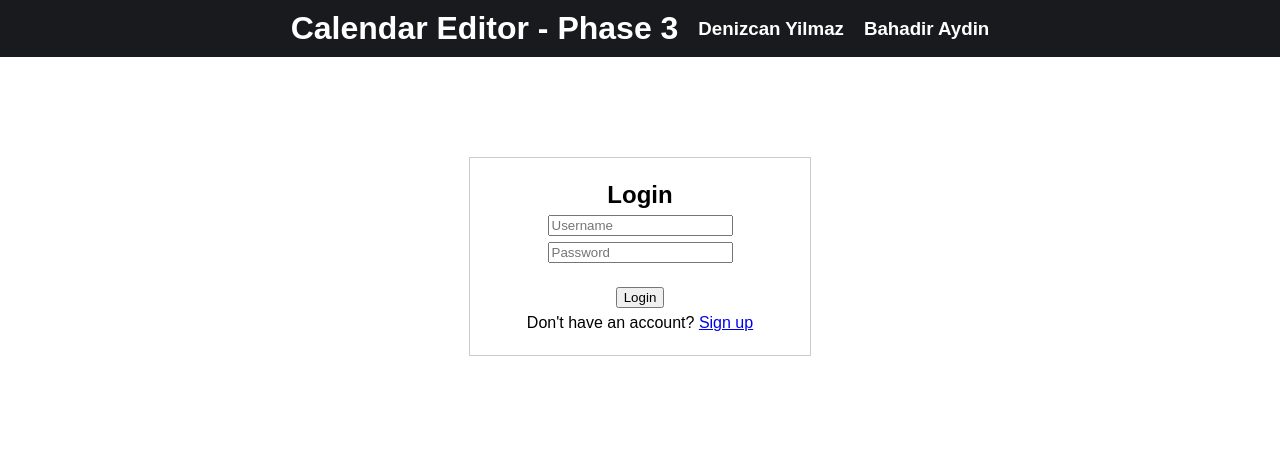
After one commit to BahadirAydin/calendar-editor, a Django app: page /login/ in a window 1280 px wide. The commit adds this page. Shown: the top 455 px of the page. Run offline with Django 5.2, Linux system fonts and the light colour scheme.

Commit message:
template for login&signup

```diff
--- a/client_phase3/client_phase3/urls.py
+++ b/client_phase3/client_phase3/urls.py
@@ -20,6 +20,8 @@ from phase3_server.views import *
 
 urlpatterns = [
     path('admin/', admin.site.urls),
-    path('connect/', connect_view),
+    path('', connect_view),
     path('other/', test_view),
+    path('login/', login_view, name='login'),
+    path('signup/', signup_view, name='signup'),
 ]
--- a/client_phase3/phase3_server/views.py
+++ b/client_phase3/phase3_server/views.py
@@ -1,12 +1,19 @@
 from django.http import HttpResponse
 from django.shortcuts import render
 from .tcp_connection_manager import TCPConnectionManager
+from django.urls import reverse
+from django.shortcuts import redirect
+from django.contrib import messages
 
 tcp_manager = TCPConnectionManager()
 
 def connect_view(request):
     tcp_manager.connect('localhost', 1423)
-    return render(request, "base.html")
+    if tcp_manager.client_socket:
+        url = reverse('login')
+        return redirect(url)
+    else:
+        return HttpResponse("<h1>Could not establish connection. Make sure TCP server is up and running</h1>")
 
 def test_view(request):
     if tcp_manager.client_socket:
@@ -15,3 +22,25 @@ def test_view(request):
         return HttpResponse(response, content_type="text/plain")
     else:
         return HttpResponse("sdsdf", content_type="text/plain")
+
+def login_view(request):
+    if request.method == 'POST':
+        username = request.POST['username']
+        password = request.POST['password']
+        print(username, password)
+        # user = authenticate(request, username=username, password=password)
+        # if user is not None:
+        #     login(request, user)
+        #     return redirect('home')  # Redirect to a success page.
+        # else:
+        #     return render(request, 'login_signup.html', {'error': 'Invalid credentials'})
+    return render(request, 'login_signup.html')
+
+def signup_view(request):
+    if request.method == 'POST':
+        username = request.POST['username']
+        password = request.POST['password']
+        print(username, password)
+        # User.objects.create_user(username=username, password=password)
+        return redirect('login')  # Redirect to the login page after signup.
+    return render(request, 'login_signup.html')
--- a/client_phase3/templates/base.html
+++ b/client_phase3/templates/base.html
@@ -1,11 +1,45 @@
 <!DOCTYPE html>
-<html lang="en">
+<html>
 	<head>
-		<meta charset="UTF-8" />
-		<meta name="viewport" content="width=device-width, initial-scale=1.0" />
-		<title>Document</title>
+		<style>
+			* {
+				margin: 0;
+			}
+			.header-container {
+				display: flex;
+				justify-content: center;
+				align-items: center;
+				text-align: center;
+				background-color: #191a1d;
+				color: white;
+				padding: 10px 0;
+			}
+
+			.header-container h1,
+			.header-container h3 {
+				margin: 0 10px;
+			}
+			body {
+				font-family: Arial, sans-serif;
+			}
+			.form-container {
+				width: 300px;
+				margin: 100px auto;
+				padding: 20px;
+				border: 1px solid #ccc;
+			}
+			.hidden {
+				display: none;
+			}
+		</style>
 	</head>
 	<body>
-		<h1>Welcome</h1>
+		<div class="header-container">
+			<h1>Calendar Editor - Phase 3</h1>
+			<h3>Denizcan Yilmaz</h3>
+			<h3>Bahadir Aydin</h3>
+		</div>
+
+		{% block content %} {% endblock content %}
 	</body>
 </html>
--- /dev/null
+++ b/client_phase3/templates/login_signup.html
@@ -0,0 +1,77 @@
+{% extends 'base.html' %} {% block content %}
+<div class="form-container">
+	{% if messages %}
+	<div>
+		{% for message in messages %}
+		<p>{{ message }}</p>
+		{% endfor %}
+	</div>
+	{% endif %}
+
+	<form id="login-form" method="post" action="{% url 'login' %}">
+		{% csrf_token %}
+		<div class="simple_flex">
+			<h2>Login</h2>
+			<input type="text" name="username" placeholder="Username" required />
+			<input
+				type="password"
+				name="password"
+				placeholder="Password"
+				required
+			/><br />
+			<input type="submit" value="Login" />
+			<p>
+				Don't have an account? <a href="#" onclick="toggleForm()">Sign up</a>
+			</p>
+		</div>
+	</form>
+
+	<form
+		id="signup-form"
+		class="hidden"
+		method="post"
+		action="{% url 'signup' %}"
+	>
+		{% csrf_token %}
+		<div class="simple_flex">
+			<h2>Sign Up</h2>
+			<input type="text" name="username" placeholder="Username" required />
+			<input
+				type="password"
+				name="password"
+				placeholder="Password"
+				required
+			/><input type="text" name="email" placeholder="Email" required /><input
+				type="text"
+				name="fullname"
+				placeholder="Fullname"
+				required
+			/><br />
+			<input type="submit" value="Sign Up" />
+			<p>
+				Already have an account? <a href="#" onclick="toggleForm()">Login</a>
+			</p>
+		</div>
+	</form>
+</div>
+<style>
+	.simple_flex {
+		display: flex;
+		flex-direction: column;
+		justify-content: center;
+		align-items: center;
+	}
+
+	.simple_flex > * {
+		margin: 3px 5px;
+	}
+</style>
+<script>
+	function toggleForm() {
+		var loginForm = document.getElementById("login-form");
+		var signupForm = document.getElementById("signup-form");
+		loginForm.classList.toggle("hidden");
+		signupForm.classList.toggle("hidden");
+	}
+</script>
+{% endblock content %}
```
